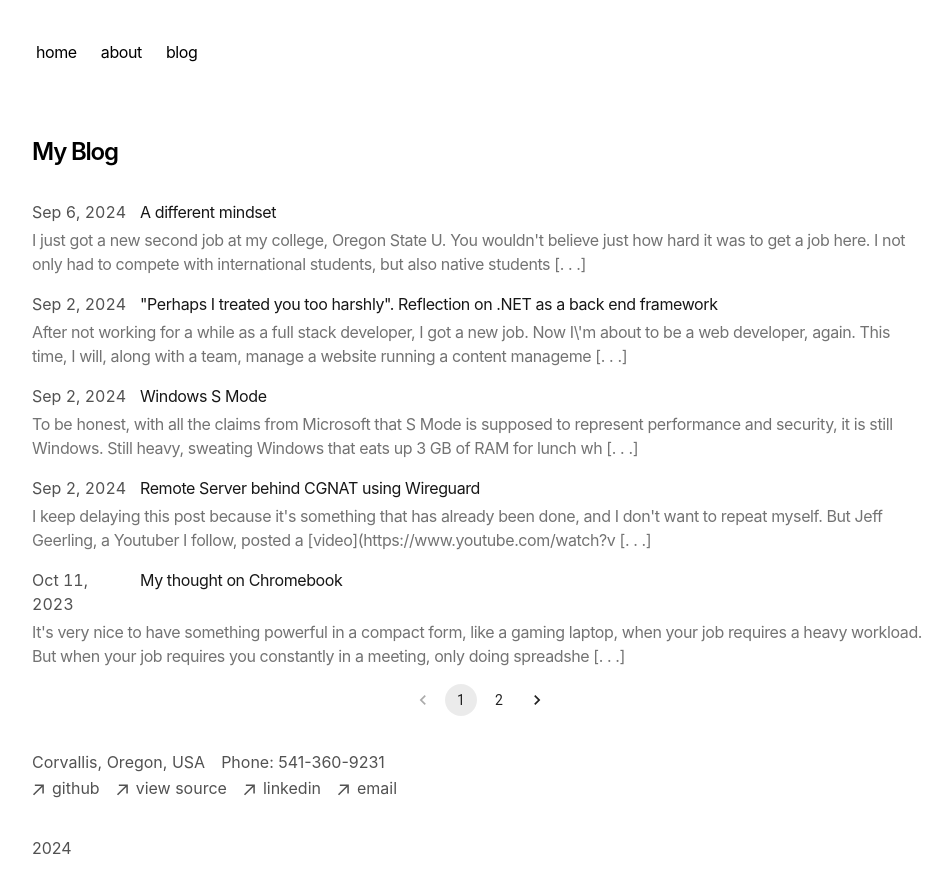
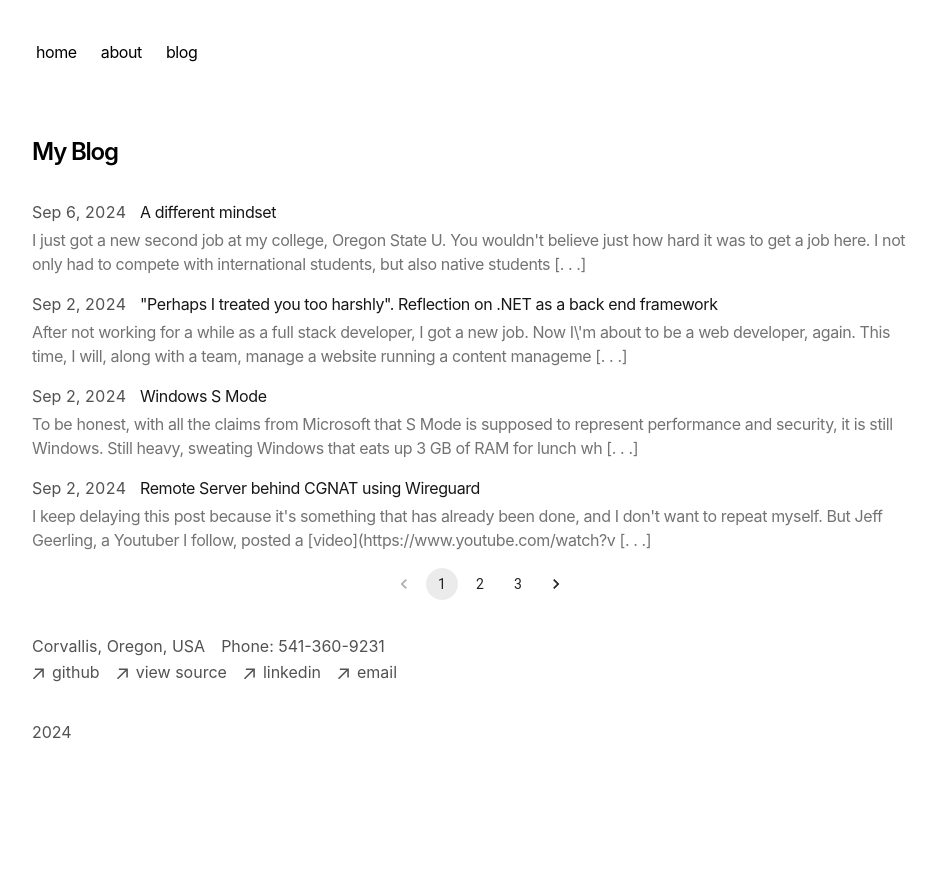
Before and after one commit to bachsofttrick/bachsofttrick.github.io, a Next.js app: page /blog in a window 1280 px wide. Shown: the top 892 px of the page, without its empty margins (160-1112 px from the left). After the commit the page ends 808 px from the top, so only its background shows below. Built offline with nearby package versions, Linux system fonts and the light colour scheme.

Commit message:
itemPerPage 5 to 4

```diff
--- a/app/components/posts.tsx
+++ b/app/components/posts.tsx
@@ -7,7 +7,7 @@ import Pagination from '@mui/material/Pagination';
 
 export function BlogPosts({
   allBlogs,
-  itemPerPage = 5,
+  itemPerPage = 4,
   addSummary = false,
   pagination = false,
 }) {
--- a/app/page.tsx
+++ b/app/page.tsx
@@ -33,7 +33,7 @@ export default function Page() {
       <h1 className="mb-4 text-l font-semibold tracking-tighter">
         Recent blog posts
       </h1>
-      <BlogPosts allBlogs={allBlogs} itemPerPage={3} />
+      <BlogPosts allBlogs={allBlogs} />
     </section>
   )
 }
```
